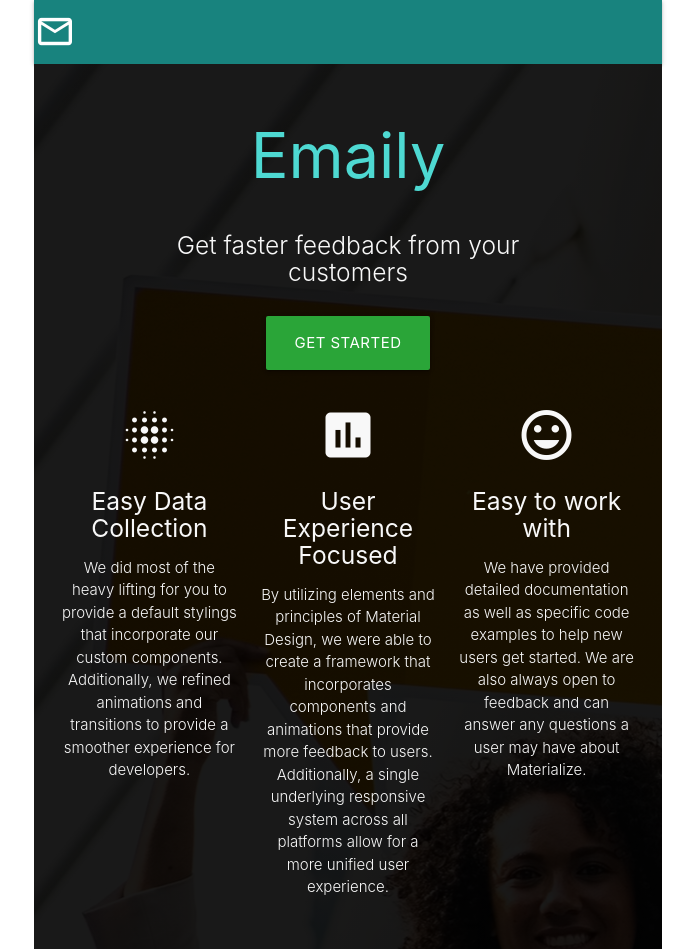
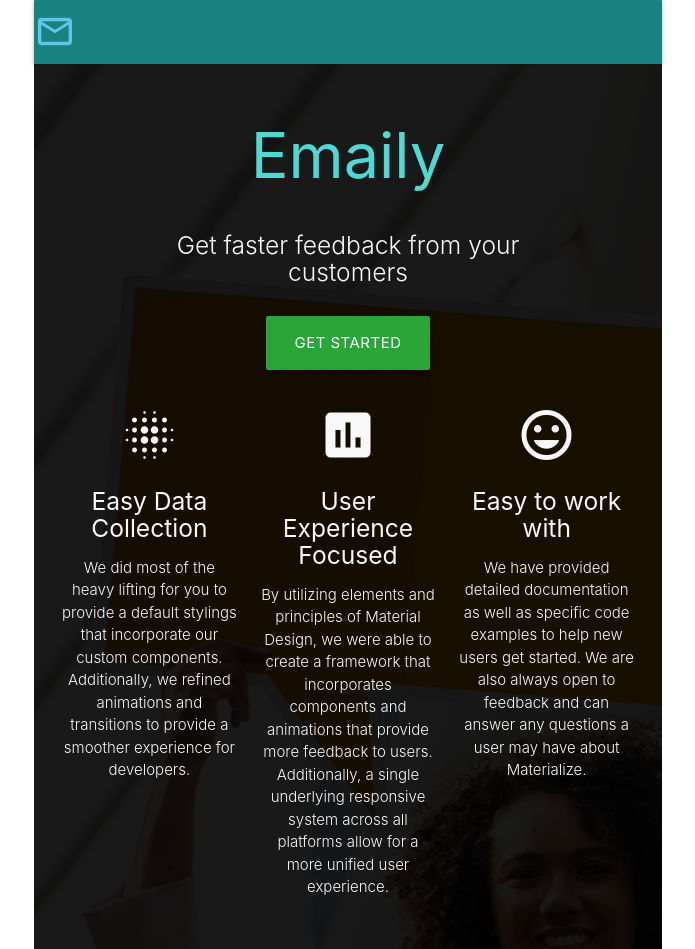
Before and after one commit to achimoraites/Email-Survey-App, a React (Create React App) app in the folder client/: page / in a window 1280 px wide. Shown: the whole page, without its empty margins (292-987 px from the left). Built offline with nearby package versions, Linux system fonts and the light colour scheme; no server answers.

Commit message:
small fixes

```diff
--- a/client/src/components/Header.jsx
+++ b/client/src/components/Header.jsx
@@ -32,7 +32,7 @@ class Header extends Component{
             <nav>
             <div className="nav-wrapper">
               <Link to={this.props.auth ? '/surveys' : '/'}
-              className="brand-logo left"><i style={{fontSize: '1.3em'}} className="material-icons white-text left" >mail_outline</i></Link>
+              className="brand-logo left"><i style={{fontSize: '1.3em', color: '#60c4ec'}} className="material-icons left" >mail_outline</i></Link>
               <ul id="nav-mobile" className="right">
                 { this.renderContent() }
               </ul>
--- a/client/src/components/Landing.jsx
+++ b/client/src/components/Landing.jsx
@@ -33,7 +33,6 @@ class Landing extends Component {
                   <div className="icon-block center">
                   <i className="medium material-icons">assessment</i>
                     <h5 className="center">User Experience Focused</h5>
-
                     <p className="light">By utilizing elements and principles of Material Design, we were able to create a framework that incorporates components and animations that provide more feedback to users. Additionally, a single underlying responsive system across all platforms allow for a more unified user experience.</p>
                   </div>
                 </div>
@@ -42,7 +41,6 @@ class Landing extends Component {
                   <div className="icon-block center">
                   <i className="medium material-icons">mood</i>
                     <h5 className="center">Easy to work with</h5>
-
                     <p className="light">We have provided detailed documentation as well as specific code examples to help new users get started. We are also always open to feedback and can answer any questions a user may have about Materialize.</p>
                   </div>
                 </div>
--- a/client/src/components/surveys/SurveyFormReview.jsx
+++ b/client/src/components/surveys/SurveyFormReview.jsx
@@ -32,7 +32,7 @@ const SurveyFormReview = ({ onCancel, formValues }) => {
             onClick={onCancel}><i className="material-icons left" >arrow_back</i> Back</button>
             <button
             className="blue darken-3 btn-flat right white-text"
-            onClick={onCancel}><i className="material-icons white-text left" >done</i> Done</button>
+            onClick={onCancel}><i className="material-icons white-text left" >send</i> Send</button>
         </div>
 
     )
```
